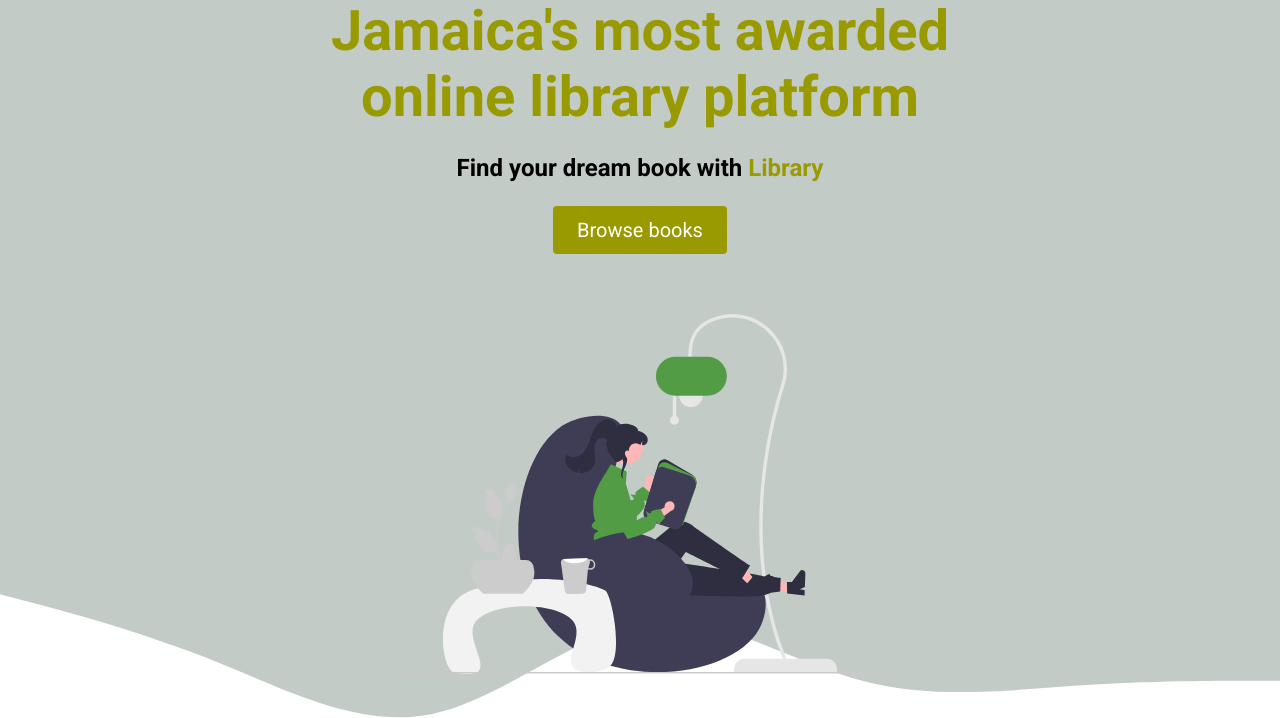
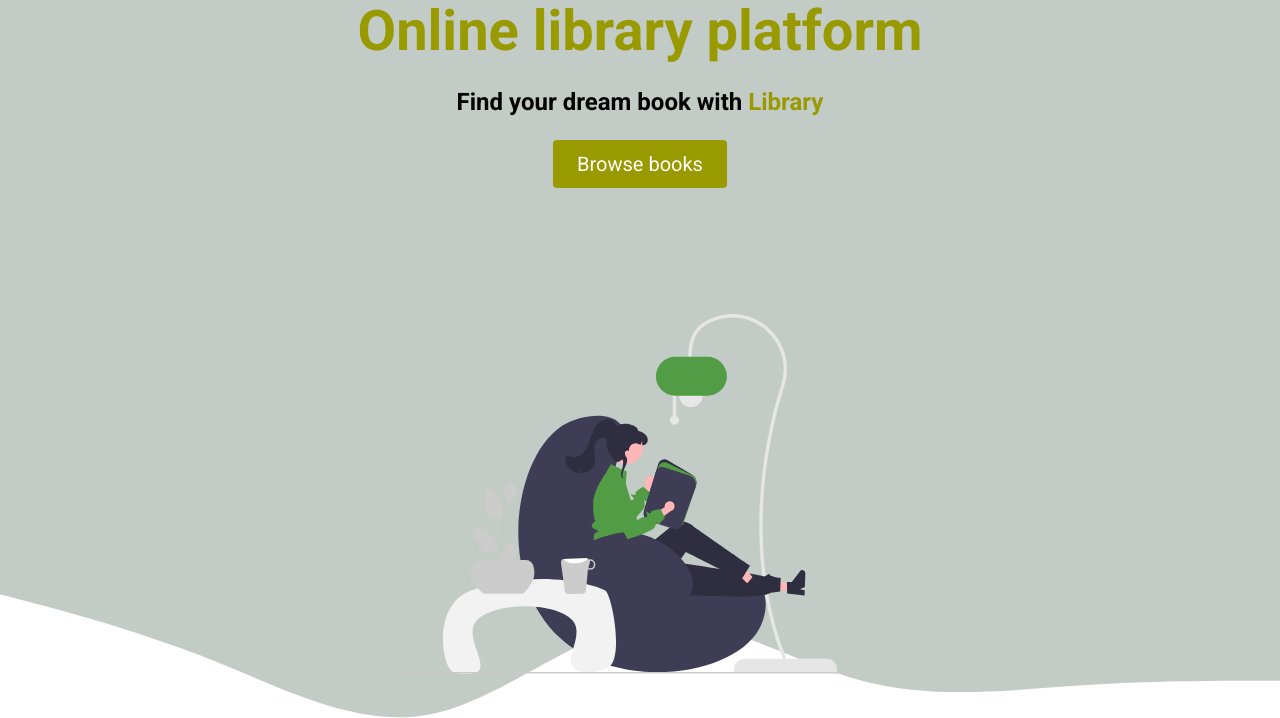
Before and after one commit to Tim-2001/E-commerce, a plain HTML site: page index.html in a window 1280 px wide. Shown: the part 82-800 px from the top of the page. Drawn offline with Linux system fonts and the light colour scheme.

Commit message:
updated files

```diff
--- a/index.html
+++ b/index.html
@@ -45,7 +45,7 @@
   <header>
     <div class="header__container">
      <div class="header__description">
-      <h1>Jamaica's most awarded online library platform</h1>
+      <h1>Online library platform</h1>
       <h2>Find your dream book with <span class="purple">Library</span></h2>
       <a href="#features">
       <button class="btn">Browse books</button>
```
